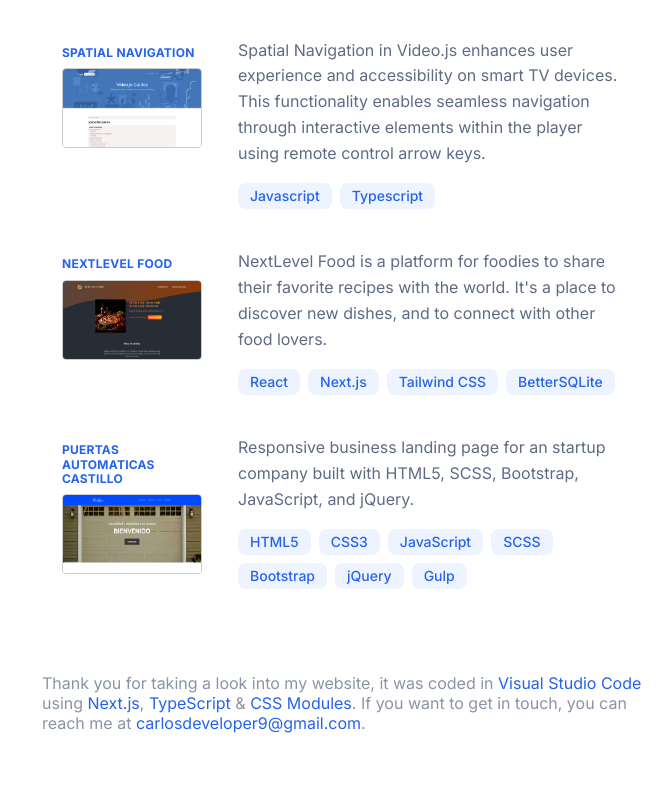
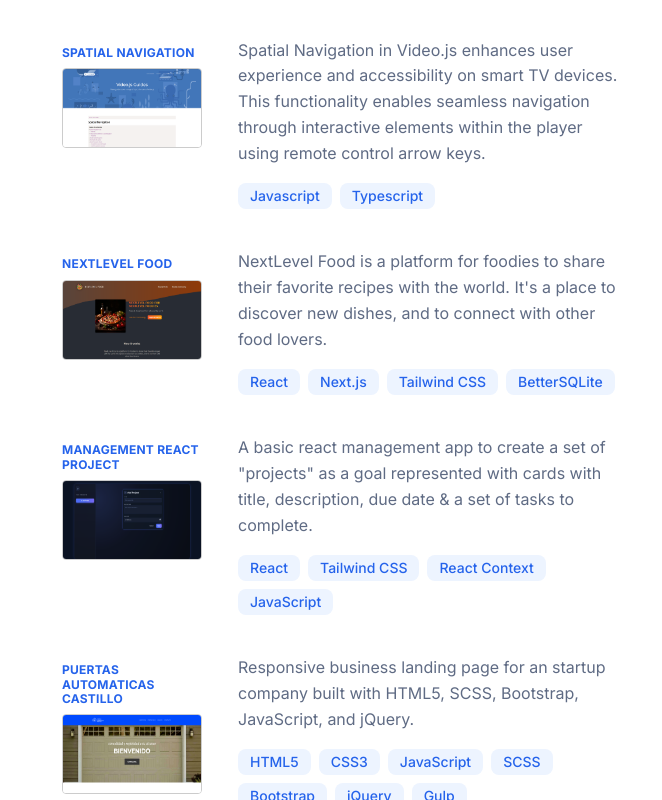
Before and after one commit to CarlosVillasenor/personal-landing-page, a Next.js app: page / in a window 1280 px wide. Shown: the part 2000-2800 px from the top of the page, without its empty margins (618-1280 px from the left). Built offline with nearby package versions, Linux system fonts and the light colour scheme.

Commit message:
feat: add 'management react project' project

```diff
--- a/src/components/Content/Projects/projectsData.ts
+++ b/src/components/Content/Projects/projectsData.ts
@@ -23,6 +23,13 @@
     image: "nextlevel-food.png"
   },
   {
+    title: "Management React Project",
+    description: "A basic react management app to create a set of \"projects\" as a goal represented with cards with title, description, due date & a set of tasks to complete.",
+    technologies: ["React", "Tailwind CSS", "React Context", "JavaScript"],
+    website: "https://management-react-project.vercel.app/",
+    image: "management-react-project.png"
+  },
+  {
     title: "Puertas Automaticas Castillo",
     description: "Responsive business landing page for an startup company built with HTML5, SCSS, Bootstrap, JavaScript, and jQuery.",
     technologies: ["HTML5", "CSS3", "JavaScript", "SCSS", "Bootstrap", "jQuery", "Gulp"],
```
Also changed, not shown: public/project-images/management-react-project.png (added).
